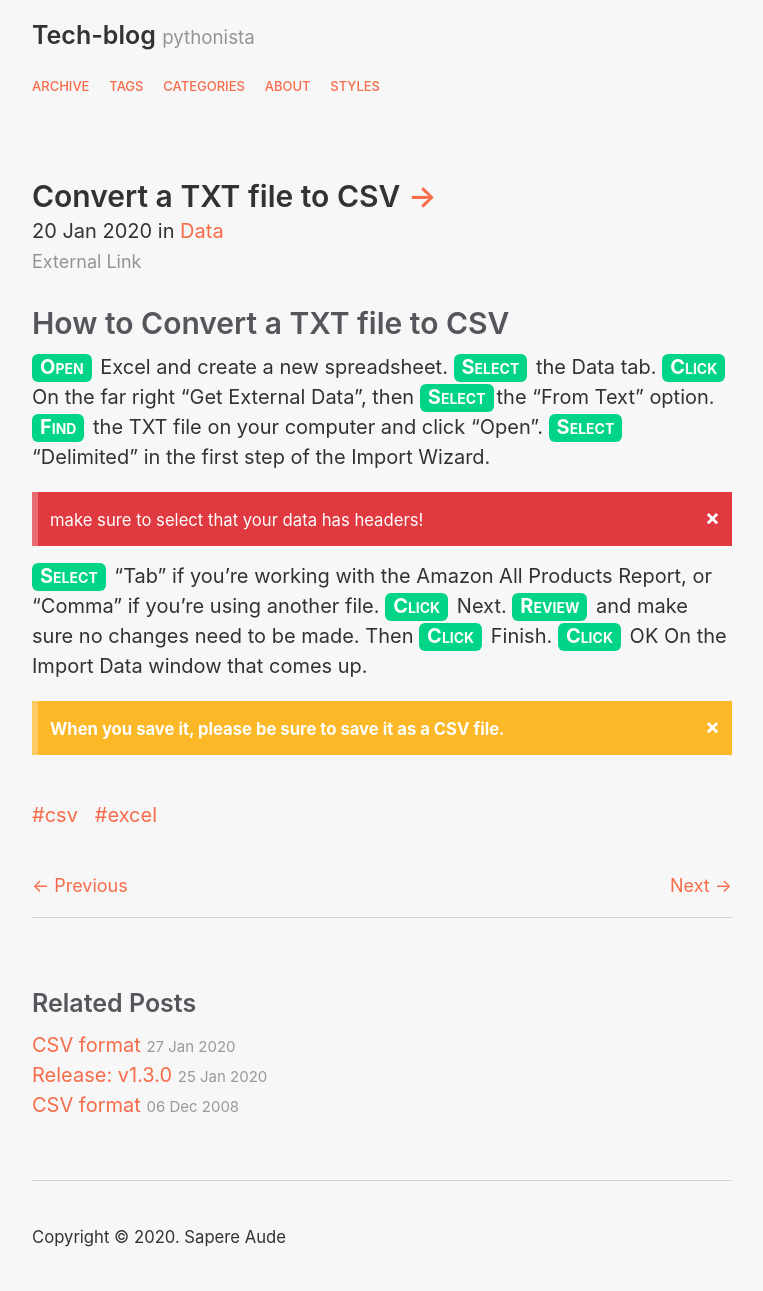
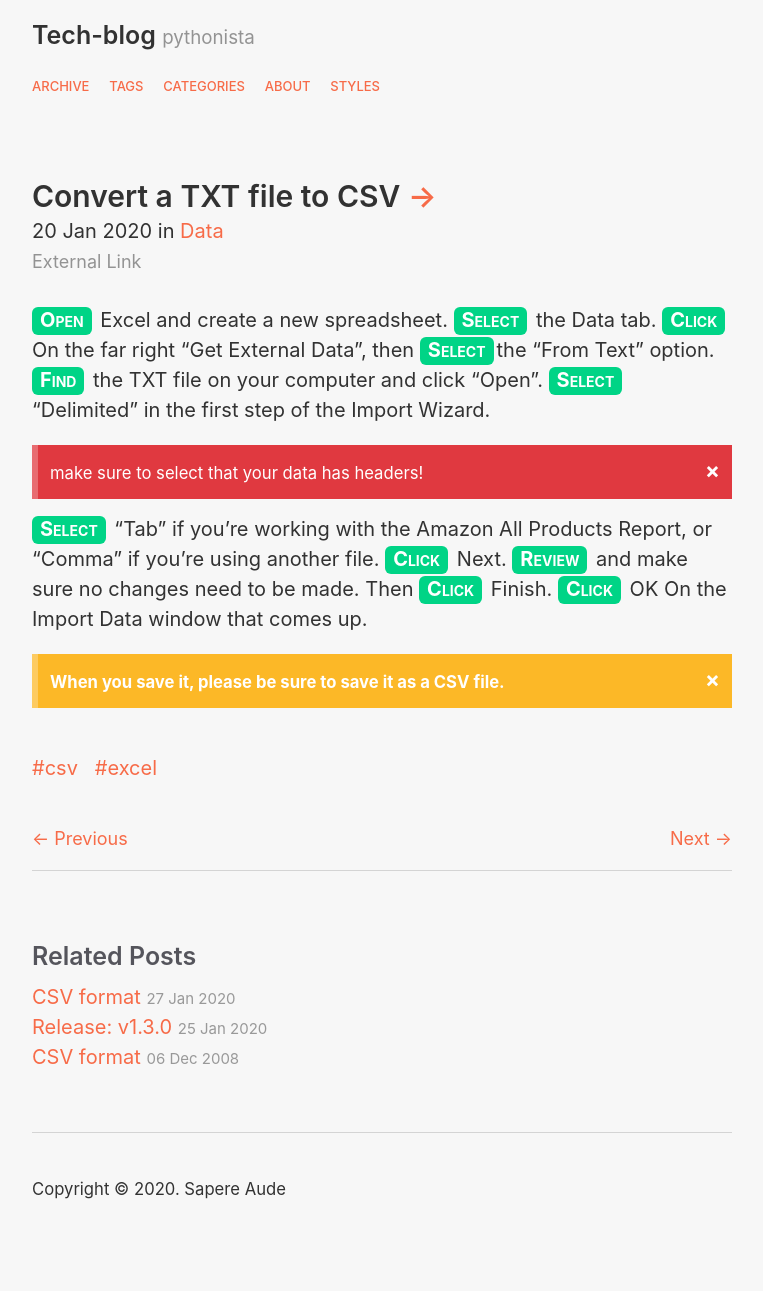
Before and after one commit to Milko-R/Milko-R.github.io, a Jekyll site: the page built from _posts/2020-01-20-release-v-1-2-0.md, in a window 1280 px wide. Shown: the whole page, without its empty margins (258-1021 px from the left). Built offline with Jekyll 4.4.1, drawn with Linux system fonts in a browser that asks for light colours; after the commit the page ends 1243 px from its top, so only the background shows below that.

Commit message:
Update 2020-01-20-release-v-1-2-0.md

```diff
--- a/_posts/2020-01-20-release-v-1-2-0.md
+++ b/_posts/2020-01-20-release-v-1-2-0.md
@@ -6,9 +6,6 @@ categories: [Data]
 tags: [csv, excel]
 link: https://github.com/essentialenemy/noir
 ---
-
-# How to Convert a TXT file to CSV
-
 
 <span class="fixed">Open</span>   Excel and create a new spreadsheet.
 <span class="fixed">Select</span> the Data tab.
```
